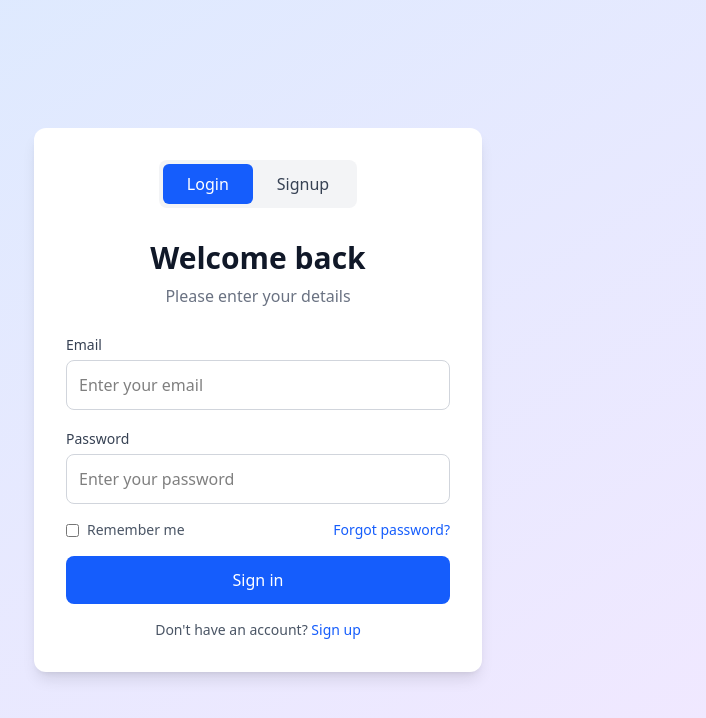
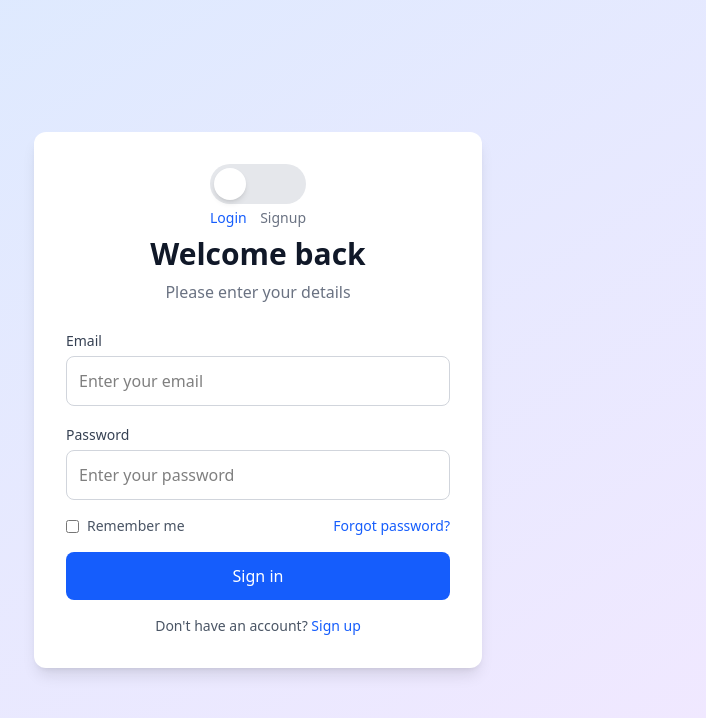
Before and after one commit to itssoumodip/React-login-signup, a React (Vite) app in the folder login-signup/: page / in a window 1280 px wide. Shown: the top 718 px of the page, without its empty margins (382-1088 px from the left). Built offline with nearby package versions, Linux system fonts and the light colour scheme.

Commit message:
refactor: implement toggle switch for login and signup forms

```diff
--- a/login-signup/src/App.jsx
+++ b/login-signup/src/App.jsx
@@ -5,6 +5,12 @@ import ForgotPassword from './components/ForgotPassword'
 
 function App() {
   const currentPage = localStorage.getItem('currentPage') || 'login'
+
+  const toggleForm = () => {
+    const newPage = currentPage === 'login' ? 'signup' : 'login'
+    localStorage.setItem('currentPage', newPage)
+    window.location.reload()
+  }
 
   const switchPage = (page) => {
     localStorage.setItem('currentPage', page)
@@ -15,23 +21,25 @@ function App() {
     <div className="min-h-screen bg-gradient-to-br from-blue-100 to-purple-100 flex items-center justify-center p-4">
       <div className="max-w-md w-full">
         <div className="bg-white rounded-xl shadow-lg p-8">
+          {/* Toggle Switch Button */}
           <div className="flex justify-center mb-8">
-            <div className="bg-gray-100 rounded-lg p-1">
-              <button
-                onClick={() => switchPage('login')}
-                className={`px-6 py-2 rounded-md ${currentPage === 'login' ? 'bg-blue-600 text-white' : 'text-gray-700'}`}
-              >
-                Login
-              </button>
-              <button
-                onClick={() => switchPage('signup')}
-                className={`px-6 py-2 rounded-md ${currentPage === 'signup' ? 'bg-blue-600 text-white' : 'text-gray-700'}`}
-              >
-                Signup
-              </button>
+            <div className="relative">
+              <div className="w-24 h-10 bg-gray-200 rounded-full p-1 cursor-pointer"
+                   onClick={toggleForm}>
+                <div className={`w-8 h-8 bg-white rounded-full shadow-md transform duration-300 ease-in-out ${
+                  currentPage === 'login' ? 'translate-x-0' : 'translate-x-14'
+                }`}></div>
+              </div>
+              <span className={`absolute left-0 text-sm font-medium ${
+                currentPage === 'login' ? 'text-blue-600' : 'text-gray-500'
+              } -bottom-6`}>Login</span>
+              <span className={`absolute right-0 text-sm font-medium ${
+                currentPage === 'signup' ? 'text-blue-600' : 'text-gray-500'
+              } -bottom-6`}>Signup</span>
             </div>
           </div>
 
+          {/* Form Components */}
           {currentPage === 'login' && <Login switchPage={switchPage} />}
           {currentPage === 'signup' && <Signup switchPage={switchPage} />}
           {currentPage === 'forgot' && <ForgotPassword switchPage={switchPage} />}
--- a/login-signup/src/components/ForgotPassword.jsx
+++ b/login-signup/src/components/ForgotPassword.jsx
@@ -3,7 +3,6 @@ const ForgotPassword = () => {
     <div className="space-y-6">
       <div className="text-center">
         <h2 className="text-3xl font-bold text-gray-900">Reset Password</h2>
-        <p className="text-gray-500 mt-2">We'll send you reset instructions</p>
       </div>
 
       <form className="space-y-4">
```
